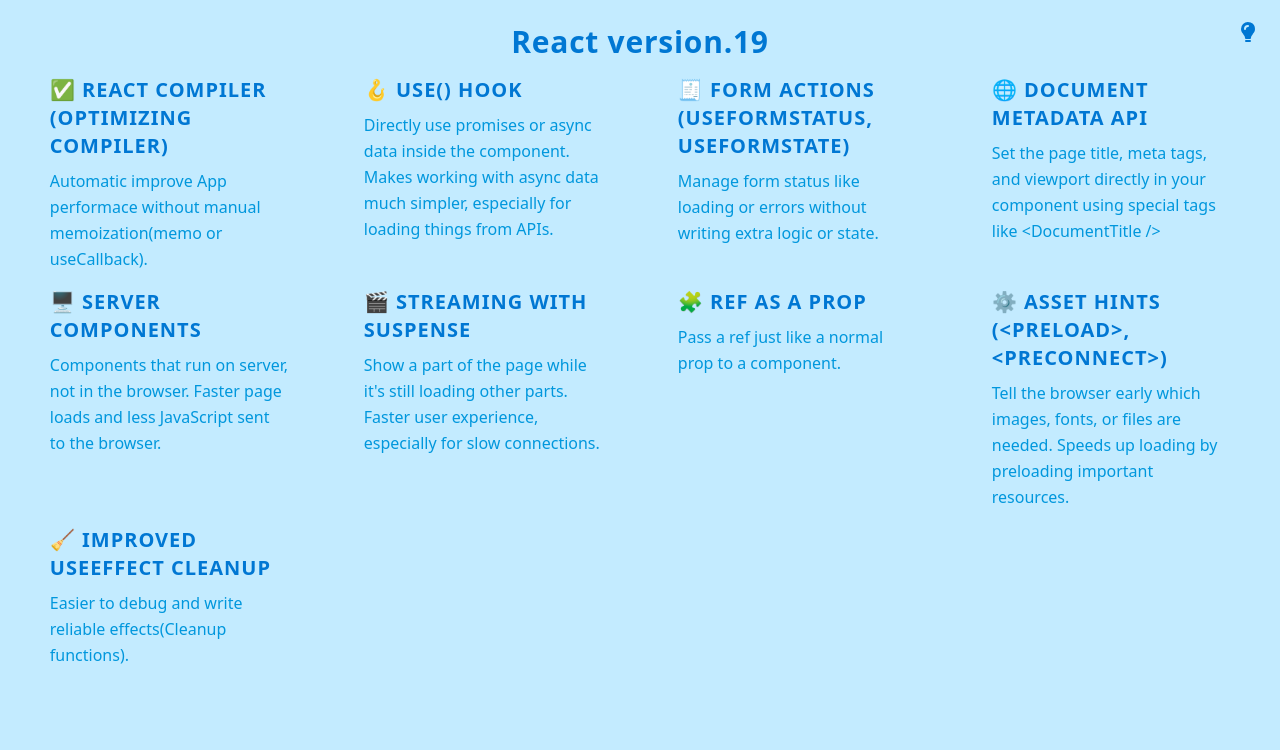
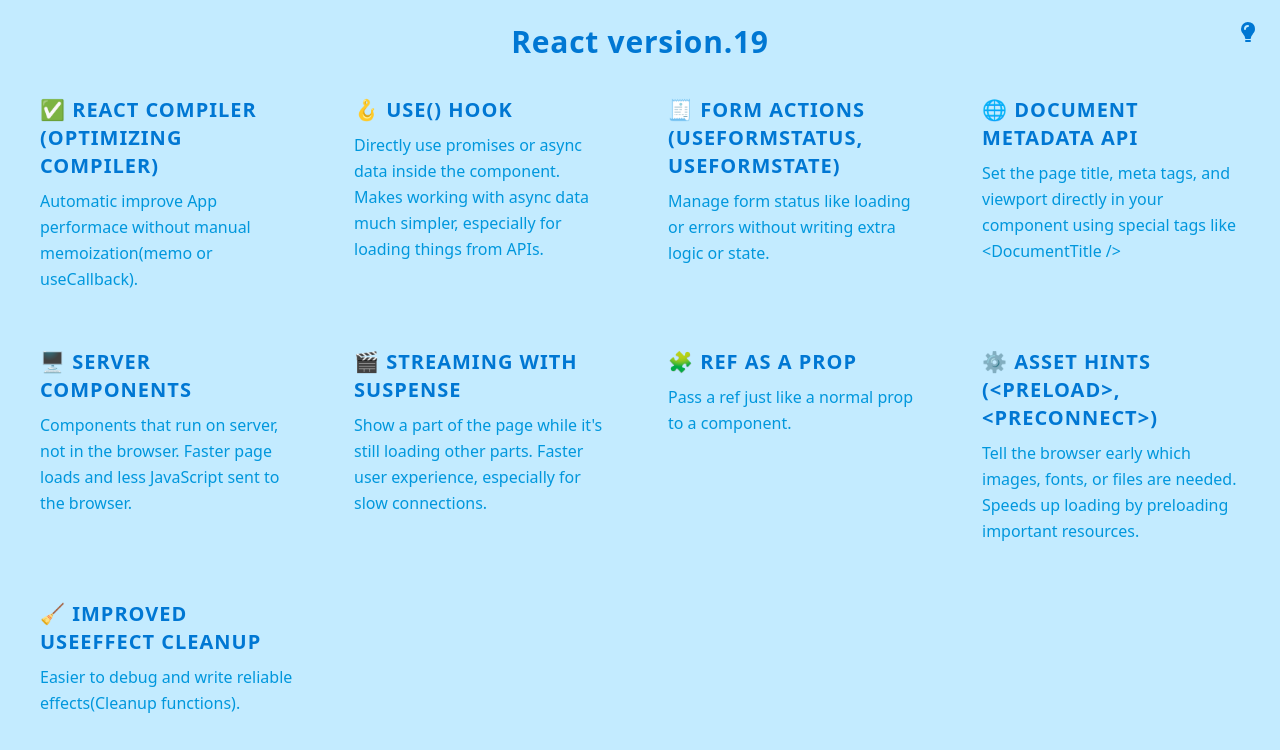
Before and after one commit to myselfShafi/React_v19_features, a React (Vite) app: page / in a window 1280 px wide. Shown: the top 750 px of the page. Built offline with nearby package versions, Linux system fonts and the light colour scheme; a web font is replaced by a local one.

Commit message:
animation setup

```diff
--- a/src/App.tsx
+++ b/src/App.tsx
@@ -1,4 +1,5 @@
-import { Fragment, useState } from "react";
+import { motion } from "motion/react";
+import { useState } from "react";
 import { FeatureCard, ThemeButton } from "./components";
 import { v19Features } from "./configs/v19.config";
 import "./index.css";
@@ -9,19 +10,19 @@
     <div className="relative sm:p-5 min-h-screen bg-aqua-200 dark:bg-aqua-700">
       <ThemeButton />
       <h1 className="text-center text-aqua-700 dark:text-aqua-100 tracking-wide">React version.19</h1>
-      <div className="grid grid-flow-row grid-cols-1 sm:grid-cols-2 md:grid-cols-3 lg:grid-cols-4 gap-4">
+      <motion.div layout className="grid grid-flow-row grid-cols-1 sm:grid-cols-2 md:grid-cols-3 lg:grid-cols-4 gap-4">
         {
           v19Features.map((feature, index) =>
-            <Fragment key={feature.id}>
               <FeatureCard
+                key={feature.id}
+                cId={feature.id}
                 title={feature.title}
                 description={feature.desc}
                 onClick={() => setFeatIndex(prev => (prev === index ? null : index))}
                 isExpanded={featIndex === index && !!feature.element}
-              />
-            </Fragment>)
+              />)
         }
-      </div>
+      </motion.div>
     </div>
   )
 }
--- a/src/components/FeatureCard.tsx
+++ b/src/components/FeatureCard.tsx
@@ -3,33 +3,23 @@
 import ContentCard from './ContentCard';
 
 type FeatureCardProps = HTMLAttributes<HTMLDivElement> & MotionProps & {
+    cId: number;
     title: string;
     description: string;
     demo?: string;
     isExpanded?: boolean;
 }
 
-const FeatureCard = ({ title, description, demo, isExpanded = false, ...rest }: FeatureCardProps): JSX.Element => {
+const FeatureCard = ({ cId, title, description, demo, isExpanded = false, ...rest }: FeatureCardProps): JSX.Element => {
   return (
-    // <div className={`w-full max-w-lg mx-auto text-aqua-700 dark:text-aqua-100 rounded-2xl shadow-aqua-300 dark:shadow-aqua-600 transition-all duration-300 ease-in-out p-5 space-y-5 hover:cursor-pointer ${isExpanded ? "shadow-xl col-span-full order-first" : "hover:shadow-xl"}`} {...rest}>
-    //   <div className="space-y-2">
-    //     <h3 className="uppercase tracking-wider">{title}</h3>
-    //     <p className='text-aqua-600 dark:text-aqua-200'>{description}</p>
-    //   </div>
-    //   {demo && (
-    //     <div className="bg-slate-100 border border-slate-200 rounded-xl p-4 text-sm text-slate-700">
-    //       {demo}
-    //     </div>
-    //   )}
-    // </div>
        <motion.div
-       layout
-       transition={{ layout: { duration: 1.0, type: 'spring' } }}
-       className={`w-full max-w-11/12 sm:max-w-4/5 mx-auto text-aqua-700 dark:text-aqua-100 rounded-2xl shadow-aqua-300 dark:shadow-aqua-600 transition-all duration-300 ease-in-out space-y-5 hover:cursor-pointer ${isExpanded ? "shadow-xl col-span-full order-first" : "hover:shadow-xl"}`} {...rest}>
-      <motion.div layout className="space-y-2">
-        <motion.h3 layout className="uppercase tracking-wider">{title}</motion.h3>
+       layoutId={`card-${cId}`}
+       className={`w-full p-5 mx-auto text-aqua-700 dark:text-aqua-100 rounded-2xl shadow-aqua-300 dark:shadow-aqua-600 transition-all duration-300 ease-in-out space-y-5 hover:cursor-pointer ${isExpanded ? "shadow-xl col-span-full order-first" : "hover:shadow-xl"}`}
+       {...rest}>
+      <div className="space-y-2">
+        <h3 className="uppercase tracking-wider">{title}</h3>
         <p className='text-aqua-600 dark:text-aqua-200'>{description}</p>
-      </motion.div>
+      </div>
       {demo && (
         <div className="bg-slate-100 border border-slate-200 rounded-xl p-4 text-sm text-slate-700">
           {demo}
@@ -37,9 +27,9 @@
       )}
       <AnimatePresence>
       {isExpanded && (
-      <motion.div className="col-span-full">
+      <div className="col-span-full">
         <ContentCard content="aasdsa" />
-      </motion.div>
+      </div>
       )}
       </AnimatePresence>
     </motion.div>
```
